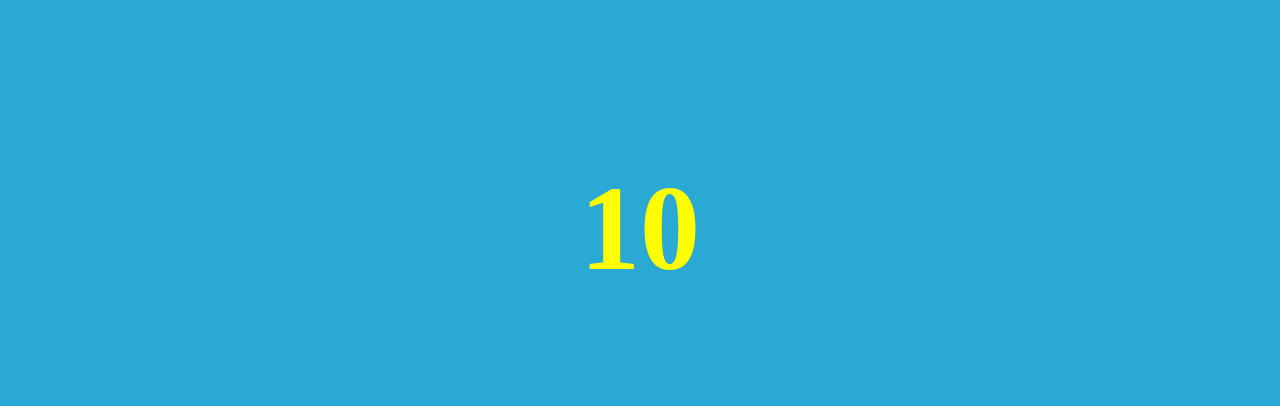
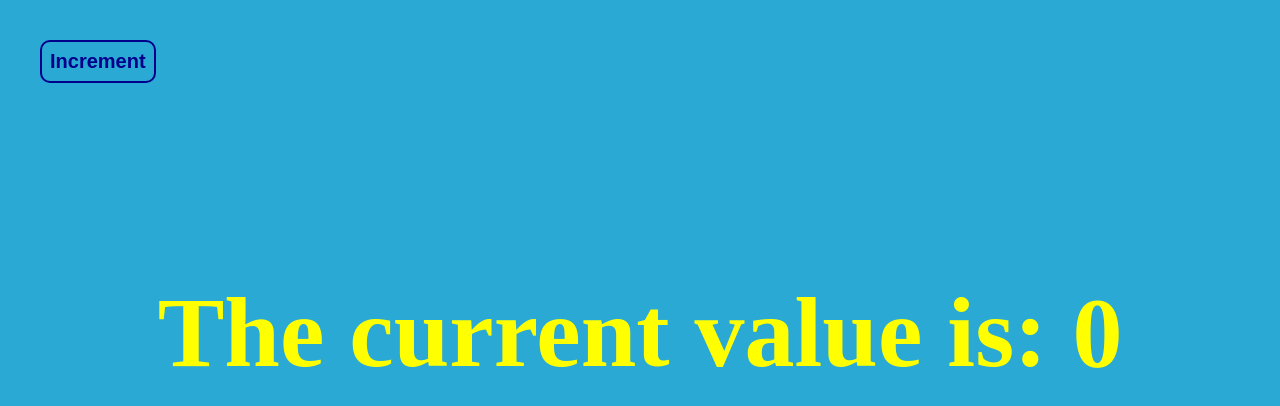
Before and after one commit to Marcoripa/Develhope-React-ex, a React (Create React App) app: page / in a window 1280 px wide. Shown: the top 406 px of the page. Built offline with nearby package versions, Linux system fonts and the light colour scheme.

Commit message:
useState01

```diff
--- a/src/Counter.js
+++ b/src/Counter.js
@@ -1,26 +1,16 @@
-import React from "react";
+import React, {useState} from "react";
 
-export class ClickTracker extends React.Component{
-state = {
-    content: ''
-}
+export function ClickTracker() {
+    const [count, setCount] = useState(0)
 
-    handleClick = (event) => {
-        this.setState(() => {
-            return {
-                content: event.target.name
-            }
-        })
+    const handleClick = () => {
+       setCount(count + 1)
     }
 
-    render() {
-        return (
+    return (
             <div>
-              <button onClick={this.handleClick} name="Button One">Button One</button>
-              <button onClick={this.handleClick} name="Button Two">Button Two</button>
-              <button onClick={this.handleClick} name="Button Three">Button Three</button>
-              <h1>The last button clicked was: {this.state.content}</h1>
+              <button onClick={handleClick}>Increment</button>
+              <h1>The current value is: {count}</h1>
             </div>
-        )
-    }
+    )
 }
--- a/src/index.css
+++ b/src/index.css
@@ -4,8 +4,25 @@ body {
 
 h1 {
     margin-top: 10rem;
-    font-size: 120px;
+    font-size: 100px;
     text-align: center;
     color: yellow;
     font-weight: bold;
 }
+
+button {
+    margin: 2rem 2rem;
+    border: 2px solid darkblue;
+    background-color: transparent;
+    color: darkblue;
+    font-size: 20px;
+    font-weight: bold;
+    border-radius: 10px;
+    padding: 0.5rem;
+}
+
+button:hover {
+    background-color: darkblue;
+    color: rgb(41, 169, 212);
+    cursor: pointer;
+}
--- a/src/index.js
+++ b/src/index.js
@@ -1,7 +1,7 @@
 import React from "react";
 import ReactDOM from "react-dom";
-import Sum from './Sum'
+import { ClickTracker } from "./Counter";
 import './index.css'
 
 
-ReactDOM.render(<Sum />, document.getElementById('root'))
+ReactDOM.render(<ClickTracker />, document.getElementById('root'))
```
